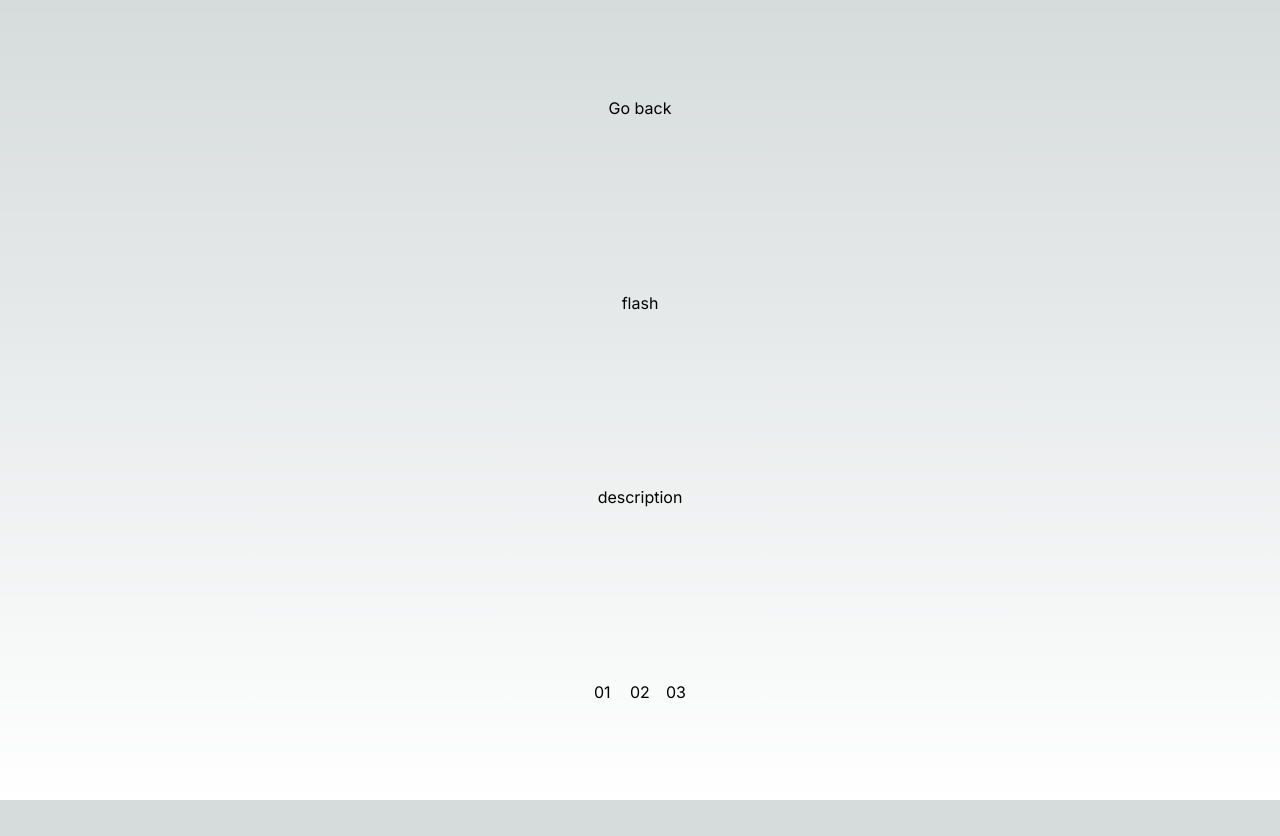
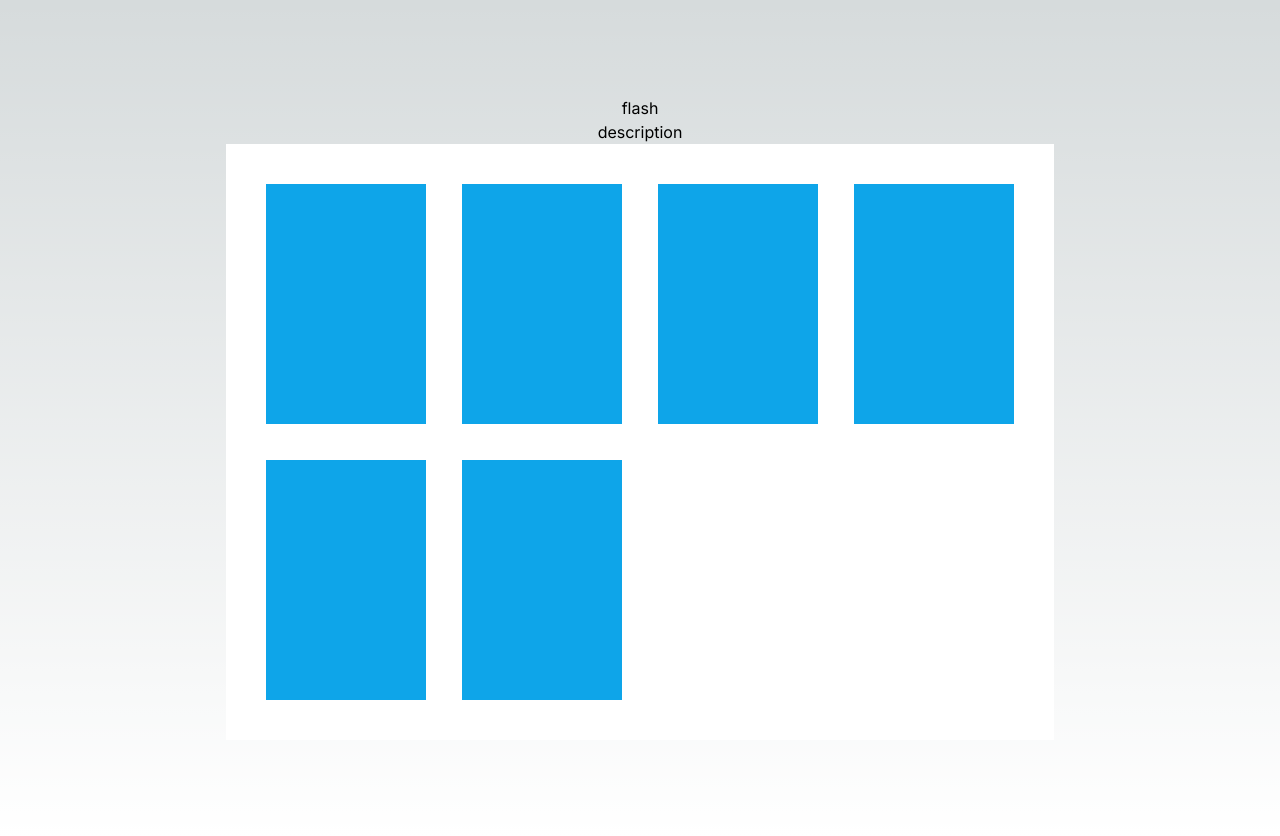
Before and after one commit to Srjohnson589/enson-handpokes, a Next.js app: page /flash in a window 1280 px wide. Before the commit the page ends 800 px from the top, so only its background shows below. Built offline with nearby package versions, Linux system fonts and the light colour scheme.

Commit message:
outline for gallery

```diff
--- a/components/PicGallery.tsx
+++ b/components/PicGallery.tsx
@@ -5,13 +5,15 @@ import Link from "next/link";
 function PicGallery() {
     return (
             <>
-                <Link href={'/work'}>Go back</Link>
                 <h1>flash</h1>
                 <p>description</p>
-                <div className="grid grid-cols-3 gap-4">
-                    <div className="...">01</div>
-                    <div class="...">02</div>
-                    <div class="...">03</div>
+                <div className="grid grid-cols-4 gap-1 w-200 bg-white p-6">
+                    <div className="bg-sky-500 h-60 w-40 m-4"></div>
+                    <div className="bg-sky-500 h-60 w-40 m-4"></div>
+                    <div className="bg-sky-500 h-60 w-40 m-4"></div>
+                    <div className="bg-sky-500 h-60 w-40 m-4"></div>
+                    <div className="bg-sky-500 h-60 w-40 m-4"></div>
+                    <div className="bg-sky-500 h-60 w-40 m-4"></div>
                 </div>
             </>
     );
```
